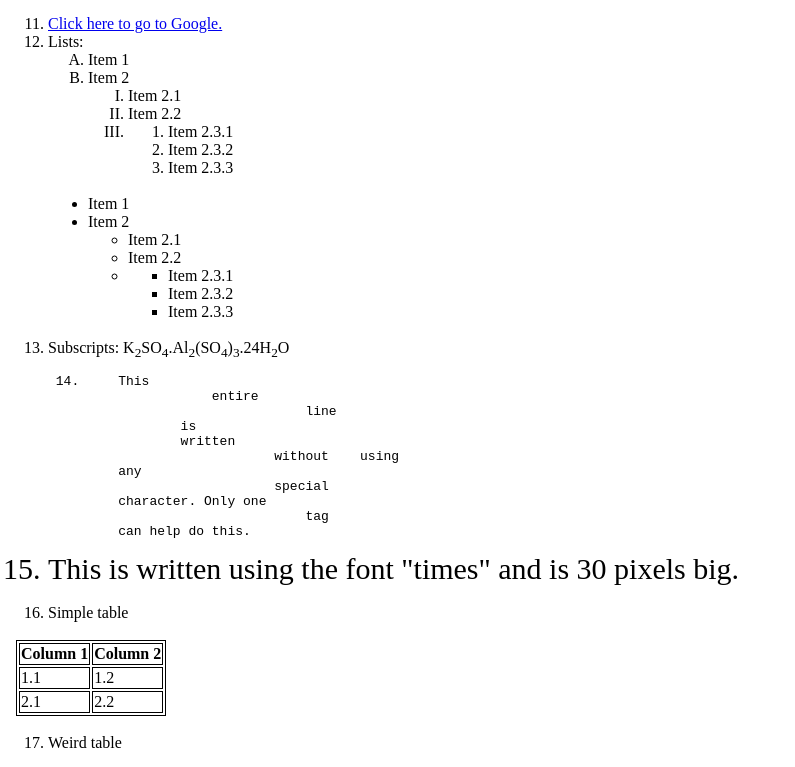
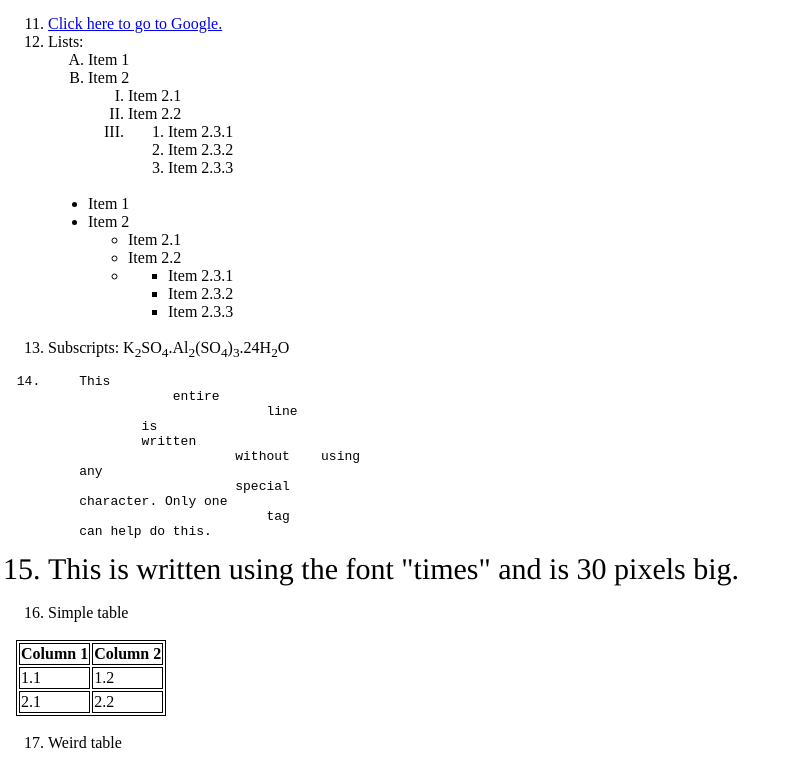
Before and after one commit to CS6-201-ISS-S23/tutorial-2-NamsB7, a plain HTML site: page submission/index.html in a window 1280 px wide. Shown: the part 456-1223 px from the top of the page, without its empty margins (0-795 px from the left). Drawn offline with Linux system fonts and the light colour scheme.

Commit message:
modify git commit

```diff
--- a/submission/index.html
+++ b/submission/index.html
@@ -19,7 +19,7 @@ Tutorial 2 (hi cat)
     .alphalist{list-style-type: upper-alpha;
     }
 
-    .times{font-family: 'Times New Roman', Times, serif;
+    .times{font-family: Times, serif;
     font-size: 30px;
     }
 
@@ -104,7 +104,7 @@ Tutorial 2 (hi cat)
 
      <li> Subscripts: K<sub>2</sub>SO<sub>4</sub>.Al<sub>2</sub>(SO<sub>4</sub>)<sub>3</sub>.24H<sub>2</sub>O</li>
 
-<pre style="margin-left:3em">
+<pre>
 <li>    This
                 entire
                             line
```
